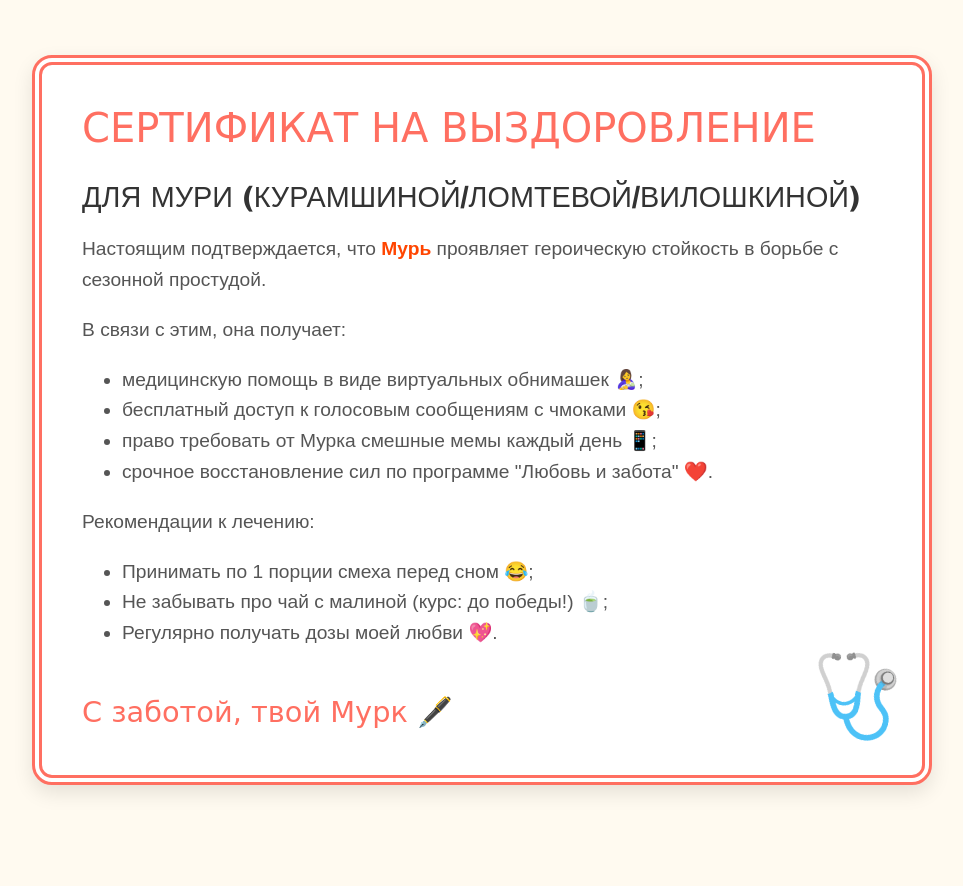
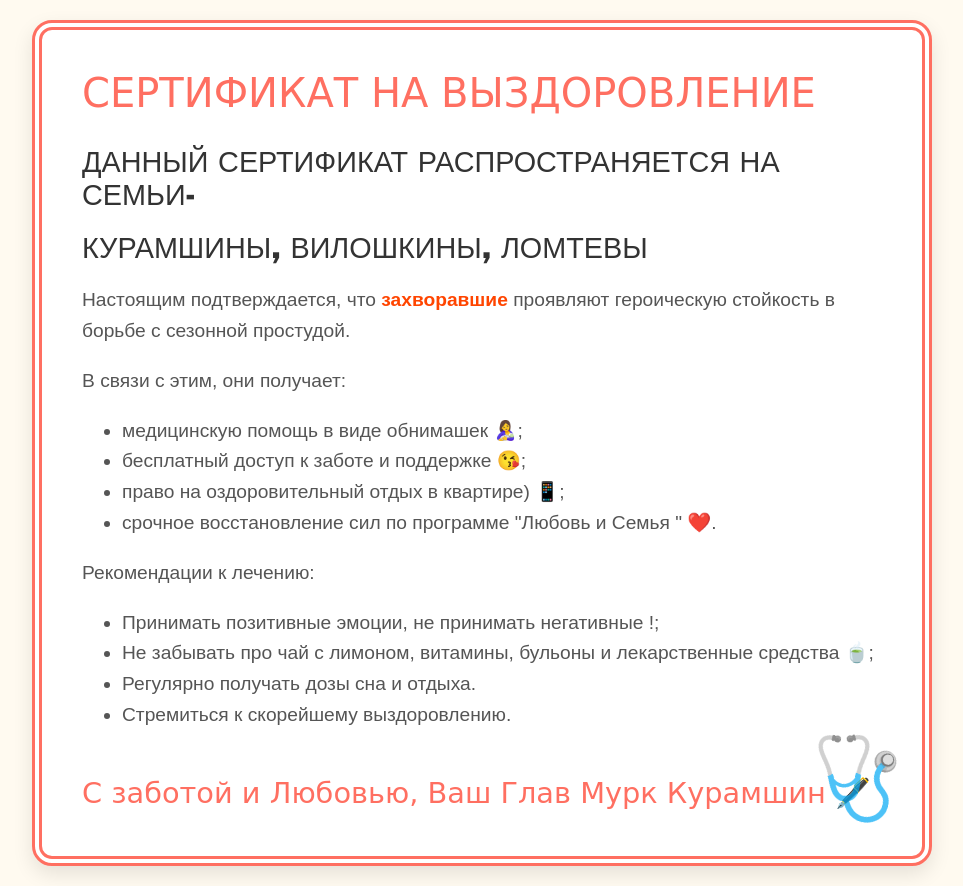
Before and after one commit to straliluya/bobo, a plain HTML site: page index.html in a window 1280 px wide. Shown: the whole page, without its empty margins (158-1121 px from the left). Before the commit the page ends 840 px from the top, so only its background shows below. Drawn offline with Linux system fonts and the light colour scheme.

Commit message:
Update index.html

```diff
--- a/index.html
+++ b/index.html
@@ -67,23 +67,25 @@
 <body>
     <div class="certificate">
         <div class="header">СЕРТИФИКАТ НА ВЫЗДОРОВЛЕНИЕ</div>
-        <div class="subtitle">ДЛЯ МУРИ (КУРАМШИНОЙ/ЛОМТЕВОЙ/ВИЛОШКИНОЙ)</div>
+        <div class="subtitle">ДАННЫЙ СЕРТИФИКАТ РАСПРОСТРАНЯЕТСЯ НА СЕМЬИ-</div>
+        <div class="subtitle">КУРАМШИНЫ, ВИЛОШКИНЫ, ЛОМТЕВЫ</div>
         <div class="content">
-            <p>Настоящим подтверждается, что <span class="bold">Мурь</span> проявляет героическую стойкость в борьбе с сезонной простудой.</p>
-            <p>В связи с этим, она получает:</p>
+            <p>Настоящим подтверждается, что <span class="bold">захворавшие</span> проявляют героическую стойкость в борьбе с сезонной простудой.</p>
+            <p>В связи с этим, они получает:</p>
             <ul>
-                <li>медицинскую помощь в виде виртуальных обнимашек 🤱;</li>
-                <li>бесплатный доступ к голосовым сообщениям с чмоками 😘;</li>
-                <li>право требовать от Мурка смешные мемы каждый день 📱;</li>
-                <li>срочное восстановление сил по программе "Любовь и забота" ❤️.</li>
+                <li>медицинскую помощь в виде обнимашек 🤱;</li>
+                <li>бесплатный доступ к заботе и поддержке 😘;</li>
+                <li>право на оздоровительный отдых в квартире) 📱;</li>
+                <li>срочное восстановление сил по программе "Любовь и Семья " ❤️.</li>
             </ul>
             <p>Рекомендации к лечению:</p>
             <ul>
-                <li>Принимать по 1 порции смеха перед сном 😂;</li>
-                <li>Не забывать про чай с малиной (курс: до победы!) 🍵;</li>
-                <li>Регулярно получать дозы моей любви 💖.</li>
+                <li>Принимать позитивные эмоции, не принимать негативные !;</li>
+                <li>Не забывать про чай с лимоном, витамины, бульоны и лекарственные средства 🍵;</li>
+                <li>Регулярно получать дозы сна и отдыха.</li>
+                <li>Стремиться к скорейшему выздоровлению.</li>
             </ul>
-            <div class="signature">С заботой, твой Мурк 🖋️</div>
+            <div class="signature">С заботой и Любовью, Ваш Глав Мурк Курамшин 🖋️</div>
             <div class="seal">🩺</div>
         </div>
     </div>
```
